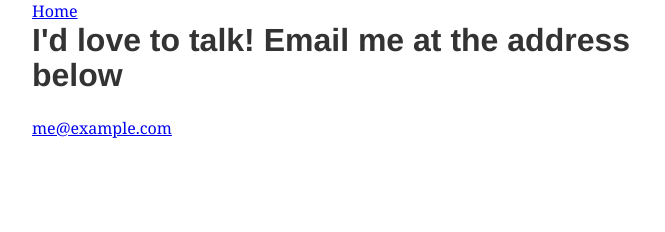
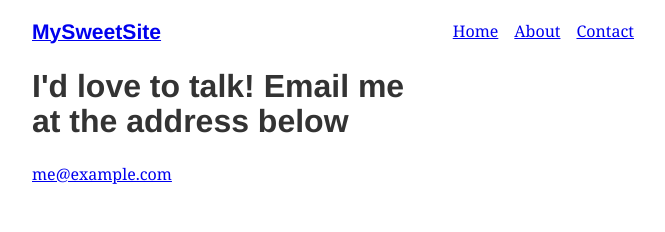
Before and after one commit to andrewtdinh/gatsby-tut, a Gatsby site: page /contact in a window 1280 px wide. Shown: the whole page, without its empty margins (299-964 px from the left). Built offline with nearby package versions, Linux system fonts and the light colour scheme; Gatsby itself is replaced by a stand-in of ours.

Commit message:
Change layout component to include links

```diff
--- a/src/components/layout.js
+++ b/src/components/layout.js
@@ -1,7 +1,24 @@
 import React from "react"
+import { Link } from "gatsby"
+
+const ListLink = props => (
+  <li style={{ display: `inline-block`, marginRight: `1rem` }}>
+    <Link to={props.to}>{props.children}</Link>
+  </li>
+)
 
 export default ({ children }) => (
-  <div style={{ margin: `0 auto`, maxWidth: 650, padding: `0 1rem` }}>
+  <div style={{ margin: `0 auto`, maxWidth: 650, padding: `1.25rem 1rem` }}>
+    <header style={{ marginBottom: `1.5rem` }}>
+      <Link to="/" style={{ textShadow: `none`, backgroundImage: `none` }}>
+        <h3 style={{ display: `inline` }}>MySweetSite</h3>
+      </Link>
+      <ul style={{ listStyle: `none`, float: `right` }}>
+        <ListLink to="/">Home</ListLink>
+        <ListLink to="/about/">About</ListLink>
+        <ListLink to="/contact/">Contact</ListLink>
+      </ul>
+    </header>
     {children}
   </div>
 )
--- a/src/pages/contact.js
+++ b/src/pages/contact.js
@@ -1,11 +1,9 @@
 import React from 'react';
-import { Link } from 'gatsby';
 import Header from '../components/header';
 import Layout from "../components/layout"
 
 export default () => (
   <Layout style={{color: `teal`}}>
-    <Link to='/'>Home</Link>
     <Header headerText="I'd love to talk! Email me at the address below" />
     <p>
       <a href="mailto:me@example.com">me@example.com</a>
```
